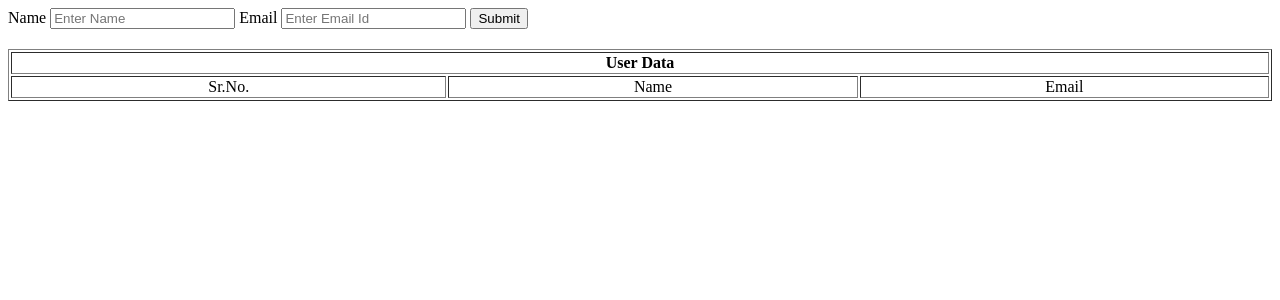
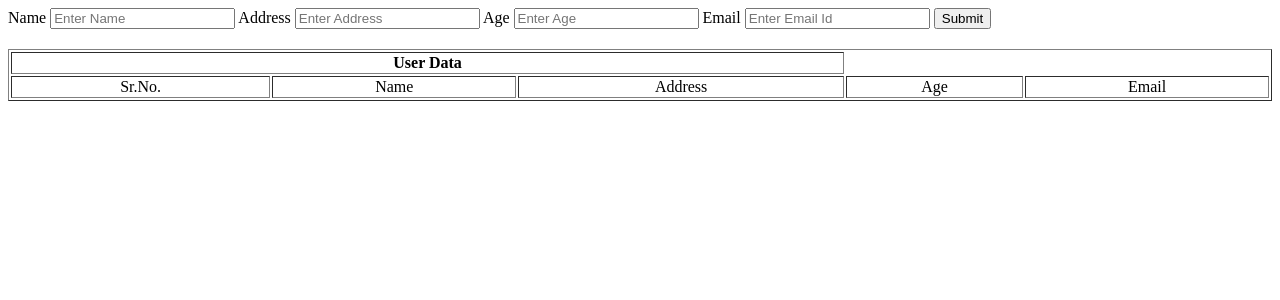
Before and after one commit to rjoudeh/python-project2, a Flask app: page /index in a window 1280 px wide. Shown: the top 300 px of the page. Run offline with Flask 2, Linux system fonts and the light colour scheme.

Commit message:
Add extra fields

```diff
--- a/main.py
+++ b/main.py
@@ -6,7 +6,7 @@
 app.config['SQLALCHEMY_TRACK_MODIFICATIONS'] = False
 app.config[
     'SQLALCHEMY_DATABASE_URI'] = 'postgresql://yynfpfcmzaurur:86559a5c68397a1e1c13caa3da96a0176517227e2673043e0e13c8ec04775a05@ec2-3-219-19-205.compute-1.amazonaws.com:5432/da104r99sjglr0'
-
+# 'sqlite:///User.sqlite3'
 db = SQLAlchemy(app)
 
 
@@ -17,11 +17,15 @@
     # Makes three columns into the table id, name, email
     _id = db.Column(db.Integer, primary_key=True, autoincrement=True)
     name = db.Column(db.String(100), nullable=False)
+    address = db.Column(db.String(100), nullable=False)
+    age = db.Column(db.String(100), nullable=False)
     email = db.Column(db.String(100), nullable=False)
 
     # A constructor function where we will pass the name and email of a user and it gets add as a new entry in the table.
-    def __init__(self, name, email):
+    def __init__(self, name, address, age, email):
         self.name = name
+        self.address = address
+        self.age = age
         self.email = email
 
 
@@ -36,9 +40,11 @@
     if request.method == 'POST':  # When a user clicks submit button it will come here.
         data = request.form  # request the data from the form in index.html file
         name = data["name"]
+        address = data["address"]
+        age = data["age"]
         email = data["email"]
 
-        new_data = User(name, email)
+        new_data = User(name, email, address, age)
         db.session.add(new_data)
         db.session.commit()
 
@@ -46,7 +52,8 @@
 
         return render_template("index.html", user_data=user_data)  # passes user_data variable into the index.html file.
 
-    return render_template("index.html")
+    user_data = User.query.all()
+    return render_template("index.html", user_data=user_data)
 
 
 if __name__ == "__main__":
--- a/templates/index.html
+++ b/templates/index.html
@@ -7,11 +7,18 @@
 
 <body>
 
-<!-- Its the form where a user can submit his or her name and email -->
+<!-- Its the form where a user can submit his or her info -->
 
 <form class="form-inline" action="" method="POST">
     <label>Name</label>
     <input type="text" id="name" placeholder="Enter Name" name="name">
+
+    <label>Address</label>
+    <input type="text" id="address" placeholder="Enter Address" name="address">
+
+    <label>Age</label>
+    <input type="text" id="age" placeholder="Enter Age" name="age">
+
     <label>Email</label>
     <input type="email" id="email" placeholder="Enter Email Id" name="email">
     <button type="submit">Submit</button>
@@ -27,6 +34,8 @@
     <tr>
         <td>Sr.No.</td>
         <td>Name</td>
+        <td>Address</td>
+        <td>Age</td>
         <td>Email</td>
     </tr>
 
@@ -36,6 +45,8 @@
     <tr>
         <td>{{user._id}}</td>
         <td>{{user.name}}</td>
+        <td>{{user.address}}</td>
+        <td>{{user.age}}</td>
         <td>{{user.email}}</td>
     </tr>
     {% endfor %}
```
Also changed, not shown: User.sqlite (deleted).
